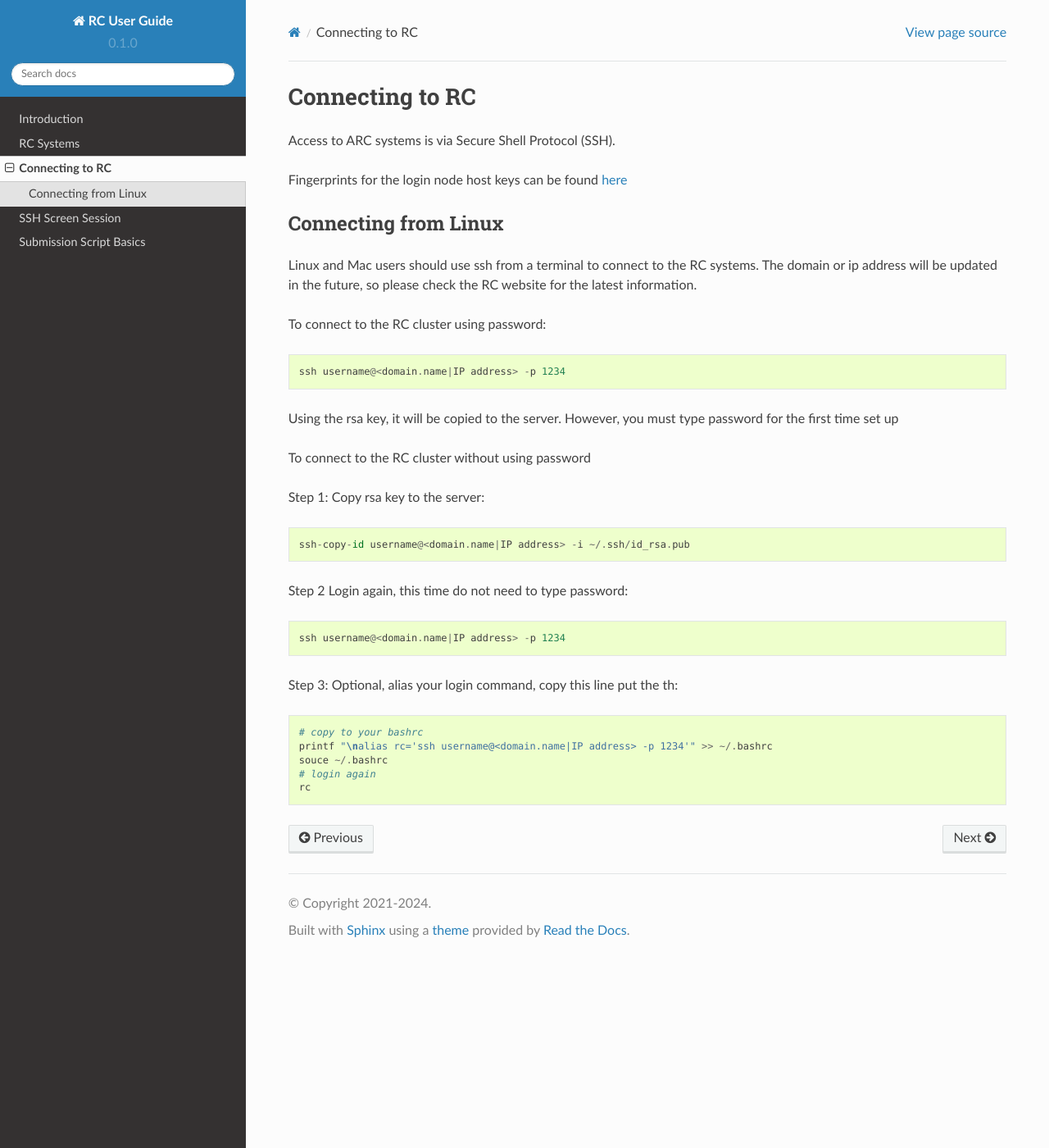
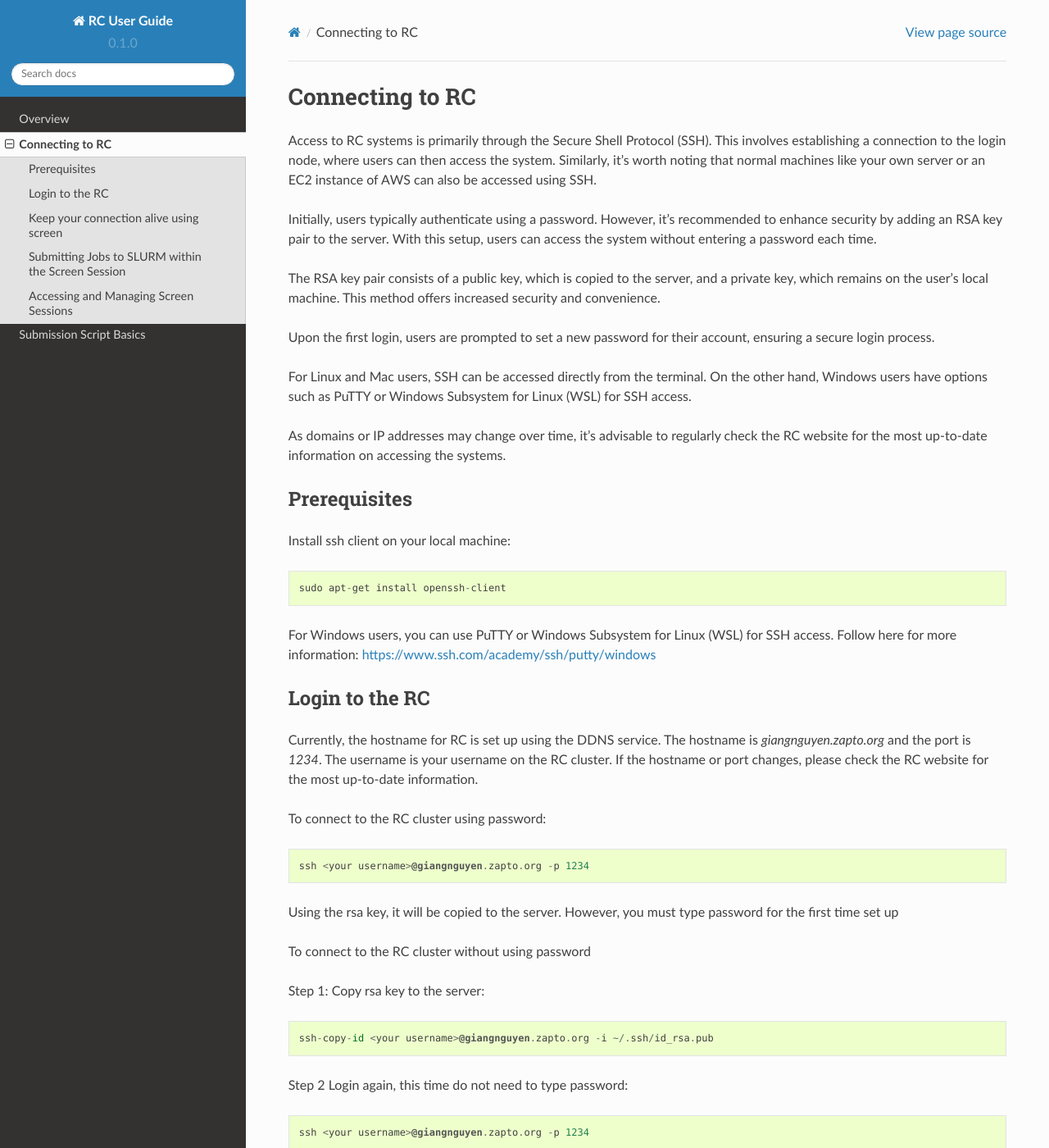
Before and after one commit to giangbioinformatics/slurm-hpc-for-bioinformatics-tutorial, a Sphinx documentation site: the page built from docs/source/connecting-to-rc.rst, in a window 1280 px wide and 1400 px high. Shown: the whole window at 82% size. Built offline with Sphinx 7.4.7 and the Read the Docs theme 2.0.0, drawn with Linux system fonts in a browser that asks for light colours; some of the changed text lies outside the part shown.

Commit message:
reorganize pages (#12)
reorganize pages

```diff
--- a/docs/source/connecting-to-rc.rst
+++ b/docs/source/connecting-to-rc.rst
@@ -1,19 +1,38 @@
 Connecting to RC
 =================
 
-Access to ARC systems is via Secure Shell Protocol (SSH).
+Access to RC systems is primarily through the Secure Shell Protocol (SSH). This involves establishing a connection to the login node, where users can then access the system. Similarly, it's worth noting that normal machines like your own server or an EC2 instance of AWS can also be accessed using SSH.
 
-Fingerprints for the login node host keys can be found `here <https://arc-user-guide.readthedocs.io/en/latest/arc-host-keys.html>`_
+Initially, users typically authenticate using a password. However, it's recommended to enhance security by adding an RSA key pair to the server. With this setup, users can access the system without entering a password each time.
 
-Connecting from Linux
----------------------
+The RSA key pair consists of a public key, which is copied to the server, and a private key, which remains on the user's local machine. This method offers increased security and convenience.
 
-Linux and Mac users should use ssh from a terminal to connect to the RC systems.
-The domain or ip address will be updated in the future, so please check the RC website for the latest information.
+Upon the first login, users are prompted to set a new password for their account, ensuring a secure login process.
+
+For Linux and Mac users, SSH can be accessed directly from the terminal. On the other hand, Windows users have options such as PuTTY or Windows Subsystem for Linux (WSL) for SSH access.
+
+As domains or IP addresses may change over time, it's advisable to regularly check the RC website for the most up-to-date information on accessing the systems.
+
+
+Prerequisites
+-------------
+
+Install ssh client on your local machine::
+
+        sudo apt-get install openssh-client
+
+For Windows users, you can use PuTTY or Windows Subsystem for Linux (WSL) for SSH access.
+Follow here for more information: https://www.ssh.com/academy/ssh/putty/windows
+
+
+Login to the RC
+----------------
+Currently, the hostname for RC is set up using the DDNS service. The hostname is `giangnguyen.zapto.org` and the port is `1234`.
+The username is your username on the RC cluster. If the hostname or port changes, please check the RC website for the most up-to-date information.
 
 To connect to the RC cluster using password::
 
-    ssh username@<domain.name|IP address> -p 1234
+    ssh <your username>@giangnguyen.zapto.org -p 1234
 
 Using the rsa key, it will be copied to the server. However, you must type password for the first time set up
 
@@ -21,16 +40,67 @@ To connect to the RC cluster without using password
 
 Step 1: Copy rsa key to the server::
 
-    ssh-copy-id username@<domain.name|IP address> -i ~/.ssh/id_rsa.pub
+    ssh-copy-id <your username>@giangnguyen.zapto.org -i ~/.ssh/id_rsa.pub
 
 Step 2 Login again, this time do not need to type password::
 
-    ssh username@<domain.name|IP address> -p 1234
+    ssh <your username>@giangnguyen.zapto.org -p 1234
 
 Step 3: Optional, alias your login command, copy this line put the th::
 
+    alias rc='ssh <your username>@giangnguyen.zapto.org -p 1234'
+    # check the new alias
+    rc
+
+Step 4: Next time, you can login to the RC cluster by typing `rc`, to do so, you have to add this line to your bashrc::
+
     # copy to your bashrc
-    printf "\nalias rc='ssh username@<domain.name|IP address> -p 1234'" >> ~/.bashrc
+    printf "\nalias rc='ssh <your username>@giangnguyen.zapto.org -p 1234'" >> ~/.bashrc
     souce ~/.bashrc
     # login again
     rc
+
+Keep your connection alive using screen
+-------------------------------------------
+
+When you login to the login node, it is recommended to use `screen` to keep your connection alive. This is especially useful when you are running a long job.
+If you do not use ``screen`` or ``tmux ``, when you disconnect from the remote machine, you will lose all the progress of your job.
+
+1. **Start a New Screen Session**: Enter the following command to start a new screen session::
+
+       screen -S my_session
+
+   Replace `my_session` with a descriptive name for your screen session.
+
+2. **Detach from the Screen Session**: Press `Ctrl + A`, followed by `Ctrl + D`, to detach from the screen session. You will return to the regular shell prompt, but the screen session will continue running in the background.
+
+Submitting Jobs to SLURM within the Screen Session
+---------------------------------------------------
+
+To submit a job to SLURM within the screen session, follow the same steps as outlined previously in the document "Submitting Jobs to SLURM".
+
+Accessing and Managing Screen Sessions
+---------------------------------------
+
+To reattach to a detached screen session, use the following command::
+
+    screen -r my_session
+
+Replace `my_session` with the name of your screen session.
+
+You can list all available screen sessions using::
+
+    screen -ls
+
+
+Example for your screen list::
+
+    There is a screen on:
+        28811.test      (04/28/2024 10:08:51 AM)        (Attached)
+    1 Socket in /run/screen/S-vagrant.
+
+To kill the screen session::
+
+        screen -X -S <your session name| your session id> kill
+        # example
+        screen -X -S my_session kill
--- a/docs/source/index.rst
+++ b/docs/source/index.rst
@@ -2,10 +2,8 @@ RC User Guide
 ==============
 .. toctree::
 
-   introduction
-   rc-systems
+   overview
    connecting-to-rc
-   session-ssh
    rc-script-basics
 
 .. seealso::
--- a/docs/source/rc-script-basics.rst
+++ b/docs/source/rc-script-basics.rst
@@ -98,12 +98,12 @@ This job should run very quickly, but you may be able to find it in the job queu
 If it is running, you will see something like::
 
      JOBID PARTITION     NAME     USER ST       TIME  NODES NODELIST(REASON)
-   nnnnnnn     main submit.s ouit0554  R       0:07      2 arc-c[302-303]
+   nnnnnnn     main submit.s giangnguyen  R       0:07      2 worker-01
 
 If the job is waiting to run (because another user is using the ``devel`` nodes) you will see::
 
      JOBID PARTITION     NAME     USER ST       TIME  NODES NODELIST(REASON)
-   nnnnnnn     main submit.s ouit0554 PD       0:00      2 (None)
+   nnnnnnn     main submit.s giangnguyen PD       0:00      2  worker-01
 
 The difference being that in the first case you can see the job state is ``R`` for **RUNNING** and in the second it is ``PD`` for **PENDING** and it has not been allocated nodes in the ``NODELIST``
 
```
Also changed, not shown: other parts of docs/source/rc-script-basics.rst (+1 -1 lines), docs/source/introduction.rst (deleted, +0 -23 lines), docs/source/overview.rst (added, +86 -0 lines), docs/source/rc-systems.rst (deleted, +0 -57 lines), docs/source/session-ssh.rst (deleted, +0 -61 lines).
